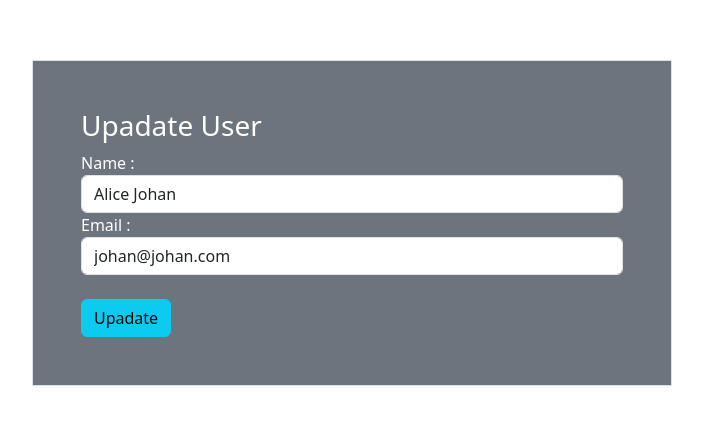
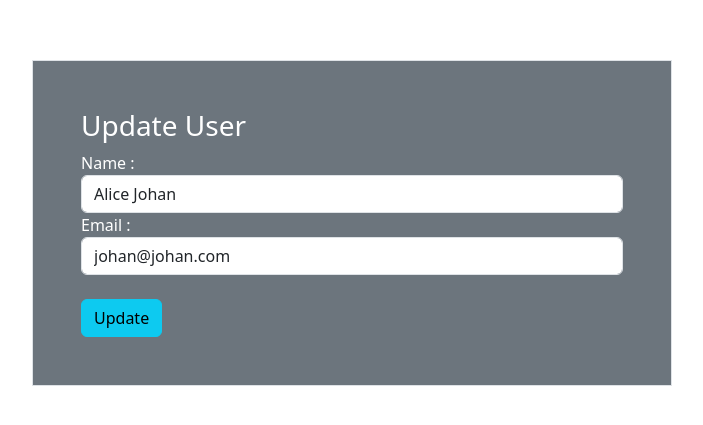
Before and after one commit to Kartiksardhara/crud-reduxdata, a React (Create React App) app: page /edit/1 in a window 1280 px wide. Shown: the part 177-602 px from the top of the page, without its empty margins (288-991 px from the left). Built offline with nearby package versions, Linux system fonts and the light colour scheme.

Commit message:
bug solve

```diff
--- a/src/Update.jsx
+++ b/src/Update.jsx
@@ -2,31 +2,38 @@ import React, { useState } from "react";
 import { useDispatch, useSelector } from "react-redux";
 import { useNavigate, useParams } from "react-router-dom";
 import { updateUser } from "./userReducer";
+
 function Update() {
   const { id } = useParams();
   const user = useSelector((state) => state.user);
-  const existingUser = user.filter((data) => data.id == id);
-  const { name, email } = existingUser[0];
-  const [uname, setName] = useState(name);
-  const [uemail, setEmail] = useState(email);
+  const numericId = Number(id); // Convert id to number
+  const existingUser = user.find((data) => data.id === numericId);
+
+  // Initialize state variables conditionally
+  const [uname, setName] = useState(existingUser ? existingUser.name : "");
+  const [uemail, setEmail] = useState(existingUser ? existingUser.email : "");
+
   const dispatch = useDispatch();
   const navigate = useNavigate();
-  const handleUpadate = (event) => {
+
+  const handleUpdate = (event) => {
     event.preventDefault();
     dispatch(
       updateUser({
-        id: id,
+        id: numericId,
         name: uname,
         email: uemail,
       })
     );
     navigate("/");
   };
+
   return (
     <div className="d-flex w-100 vh-100 justify-content-center align-items-center">
       <div className="w-50 border bg-secondary text-white p-5">
-        <h3>Upadate User</h3>
-        <form onSubmit={handleUpadate}>
+        <h3>Update User</h3>
+        {existingUser ? (
+          <form onSubmit={handleUpdate}>
             <div>
               <label htmlFor="name">Name :</label>
               <input
@@ -54,8 +61,11 @@ function Update() {
               ></input>
             </div>
             <br />
-          <button className="btn btn-info">Upadate</button>
+            <button className="btn btn-info">Update</button>
           </form>
+        ) : (
+          <p>User not found</p>
+        )}
       </div>
     </div>
   );
--- a/src/userReducer.jsx
+++ b/src/userReducer.jsx
@@ -9,7 +9,7 @@ const userSlice = createSlice({
     },
     updateUser: (state, action) => {
       const { id, name, email } = action.payload;
-      const users = state.find((user) => user.id == id);
+      const users = state.find((user) => user.id === id);
       if (users) {
         users.name = name;
         users.email = email;
@@ -17,10 +17,7 @@ const userSlice = createSlice({
     },
     DeleteUser: (state, action) => {
       const { id } = action.payload;
-      const users = state.find((user) => user.id == id);
-      if (users) {
-        return state.filter((data) => data.id !== id);
-      }
+      return state.filter((data) => data.id !== id);
     },
   },
 });
```
Lines whose indentation alone changed are shown as unchanged.
